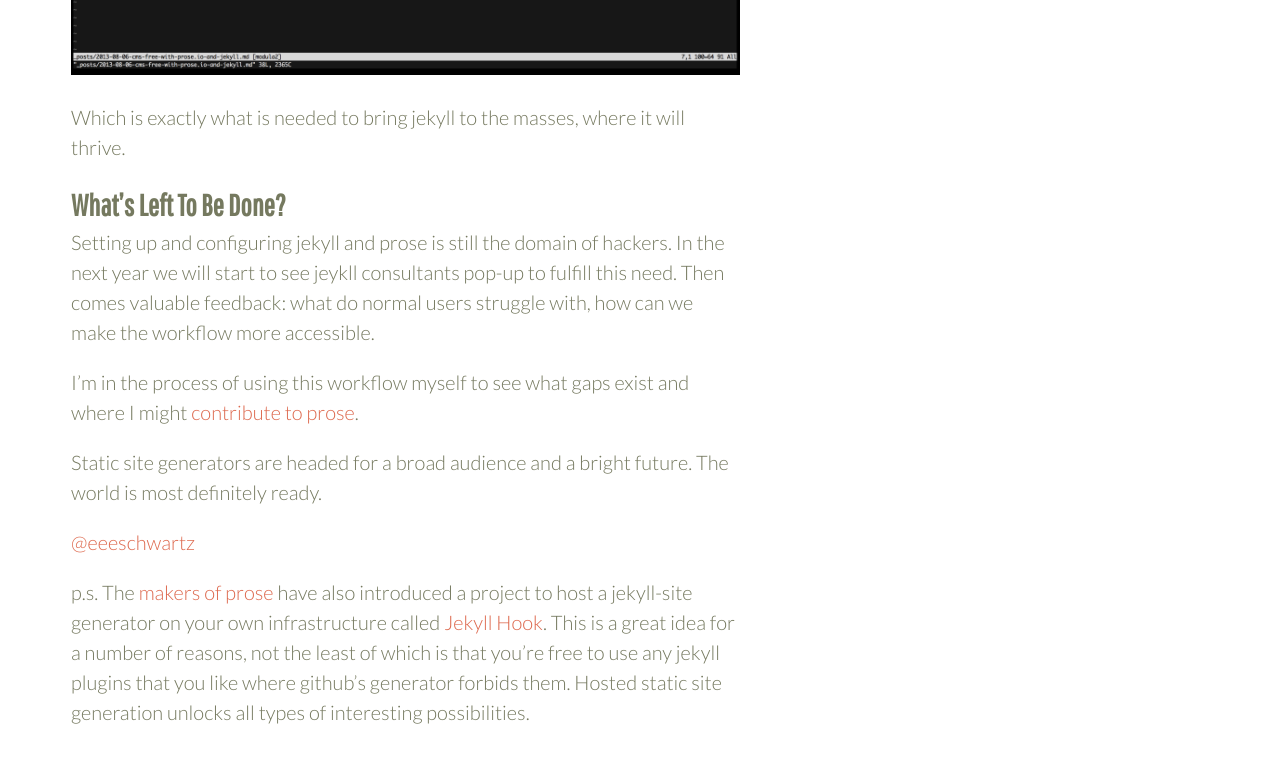
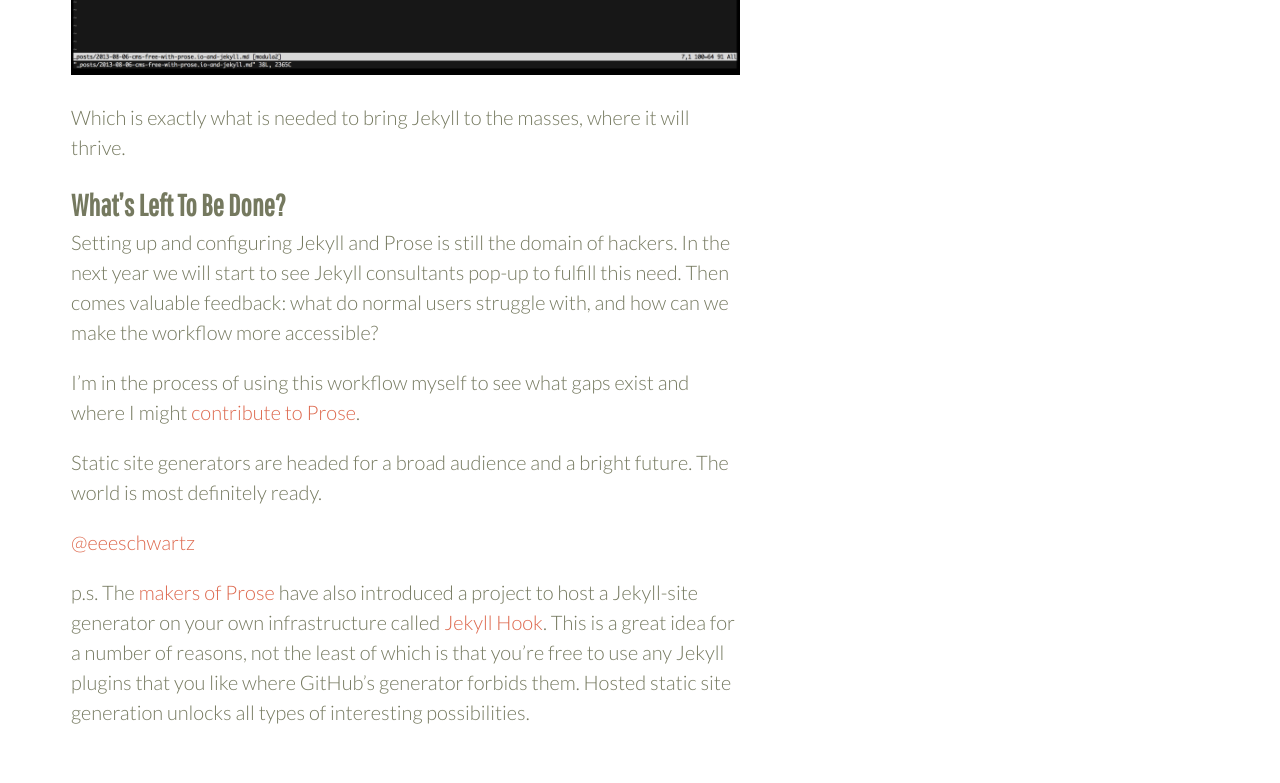
Before and after one commit to eeeschwartz/erikschwartz, a Jekyll site: the page built from _posts/2013-08-07-prose.io-makes-jekyll-feel-like-wordpress.md, in a window 1280 px wide and 1400 px high, scrolled down 1801 px. Shown: the part 396-1179 px from the top of the window. Built offline with Jekyll 4.4.1, drawn with Linux system fonts in a browser that asks for light colours; some of the changed text lies outside the part shown.

Commit message:
Capitalization and spelling proofread
wordpress ~> WordPress
github ~> GitHub
prose ~> Prose
jekyll ~> Jekyll
etc.

I enjoyed the post :)

```diff
--- a/_posts/2013-08-07-prose.io-makes-jekyll-feel-like-wordpress.md
+++ b/_posts/2013-08-07-prose.io-makes-jekyll-feel-like-wordpress.md
@@ -10,18 +10,18 @@
 
 ### Prediction
 
-Browser-based content editors will emerge that make jekyll feel like wordpress and the world will be crazy ready.
+Browser-based content editors will emerge that make Jekyll feel like WordPress and the world will be crazy ready.
 
 ### Static Site Generators
 
-Currently static-site generators are the domain of techno-dweebs who aren't afraid of putzing around on the command line to publish a blog post. Once these types get familiar with [jekyll](http://jekyllrb.com/), [middleman](http://middlemanapp.com/), or [hugo](https://github.com/spf13/hugo) (which is go-based, i.e. incredibly fast to compile) they are lifetime converts. With good reason, these tools make it incredibly easy to create and host a maintainable, secure, blog-oriented site with completely badass performance. The site is just static files after all.
+Currently static-site generators are the domain of techno-dweebs who aren't afraid of putzing around on the command line to publish a blog post. Once these types get familiar with [Jekyll](http://jekyllrb.com/), [Middleman](http://middlemanapp.com/), or [Hugo](https://github.com/spf13/hugo) (which is go-based, i.e. incredibly fast to compile) they are lifetime converts. With good reason, these tools make it incredibly easy to create and host a maintainable, secure, blog-oriented site with completely badass performance. The site is just static files after all.
 
-Get an idea for an <i>edutaining site</i> late one night and you can buy a domain and host for free on github pages in a matter of minutes. It's pretty amazing.
+Get an idea for an <i>edutaining site</i> late one night and you can buy a domain and host for free on [GitHub Pages](http://pages.github.com) in a matter of minutes. It's pretty amazing.
 
 ### A Huge Opportunity
-Every single brochure+blog wordpress site in the universe should be using workflow, if only the barriers to entry were a bit lower. Which is where the excellent [prose.io](http://prose.io/#about) project enters the picture.
+Every single brochure+blog WordPress site in the universe should be using workflow, if only the barriers to entry were a bit lower. Which is where the excellent [prose.io](http://prose.io/#about) project enters the picture.
 
-Prose makes jekyll feel more like wordpress. It's a web-based content editor. Once a jekyll site is [configured](https://github.com/prose/prose/wiki/Getting-Started) with prose, the world starts to look like this:
+Prose makes Jekyll feel more like WordPress. It's a web-based content editor. Once a Jekyll site is [configured](https://github.com/prose/prose/wiki/Getting-Started) with Prose, the world starts to look like this:
 
 ![Prose workflow](/images/prose-screenshot.png)
 
@@ -29,15 +29,15 @@
 
 ![Jekyll workflow](/images/vim-screenshot.png)
 
-Which is exactly what is needed to bring jekyll to the masses, where it will thrive.
+Which is exactly what is needed to bring Jekyll to the masses, where it will thrive.
 
 ### What's left to be done?
-Setting up and configuring jekyll and prose is still the domain of hackers. In the next year we will start to see jeykll consultants pop-up to fulfill this need. Then comes valuable feedback: what do normal users struggle with, how can we make the workflow more accessible.
+Setting up and configuring Jekyll and Prose is still the domain of hackers. In the next year we will start to see Jekyll consultants pop-up to fulfill this need. Then comes valuable feedback: what do normal users struggle with, and how can we make the workflow more accessible?
 
-I'm in the process of using this workflow myself to see what gaps exist and where I might [contribute to prose](https://github.com/prose/prose/blob/gh-pages/CONTRIBUTING.md).
+I'm in the process of using this workflow myself to see what gaps exist and where I might [contribute to Prose](https://github.com/prose/prose/blob/gh-pages/CONTRIBUTING.md).
 
 Static site generators are headed for a broad audience and a bright future. The world is most definitely ready.
 
 [@eeeschwartz](http://twitter.com/#!/eeeSchwartz)
 
-p.s. The [makers of prose](http://developmentseed.org/) have also introduced a project to host a jekyll-site generator on your own infrastructure called [Jekyll Hook](http://developmentseed.org/blog/2013/05/01/introducing-jekyll-hook/). This is a great idea for a number of reasons, not the least of which is that you're free to use any jekyll plugins that you like where github's generator forbids them. Hosted static site generation unlocks all types of interesting possibilities.
+p.s. The [makers of Prose](http://developmentseed.org/) have also introduced a project to host a Jekyll-site generator on your own infrastructure called [Jekyll Hook](http://developmentseed.org/blog/2013/05/01/introducing-jekyll-hook/). This is a great idea for a number of reasons, not the least of which is that you're free to use any Jekyll plugins that you like where GitHub's generator forbids them. Hosted static site generation unlocks all types of interesting possibilities.
```
